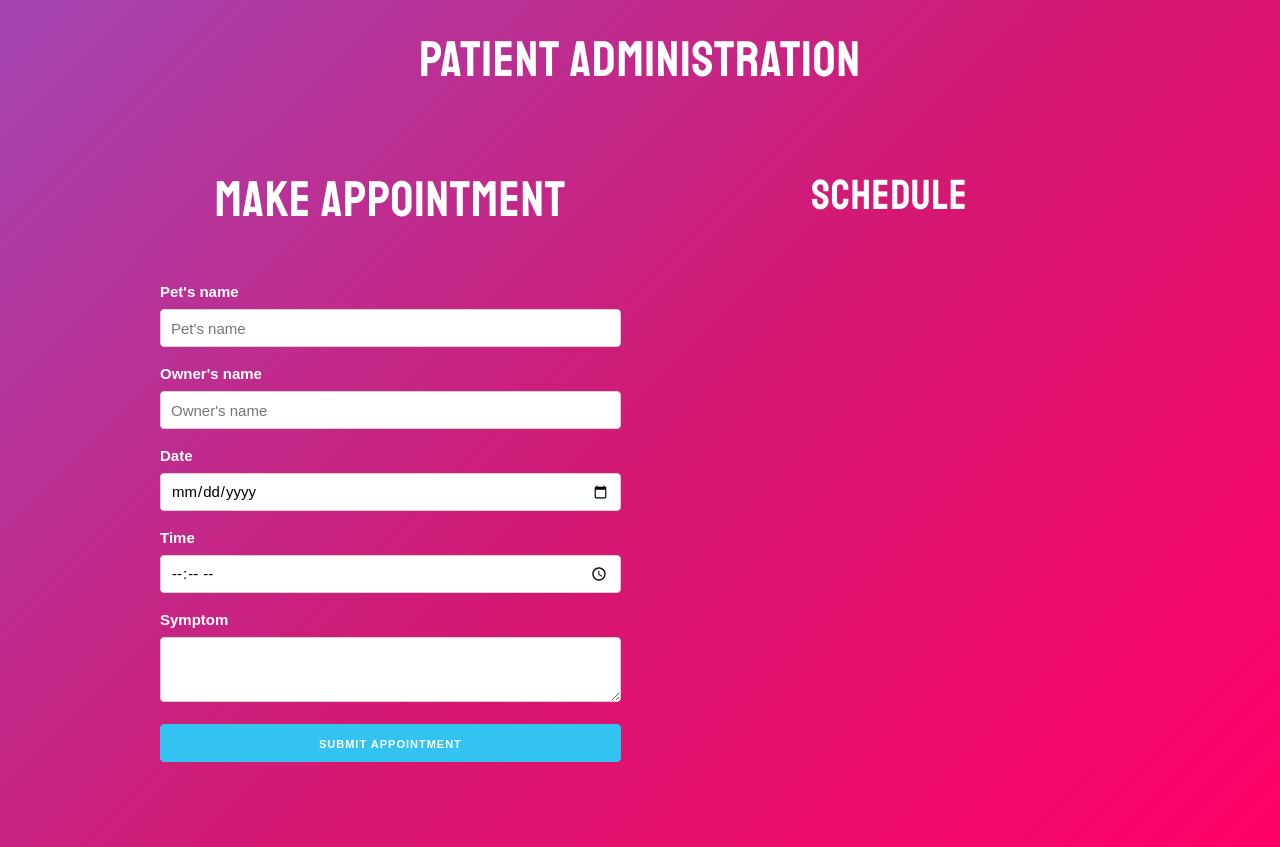
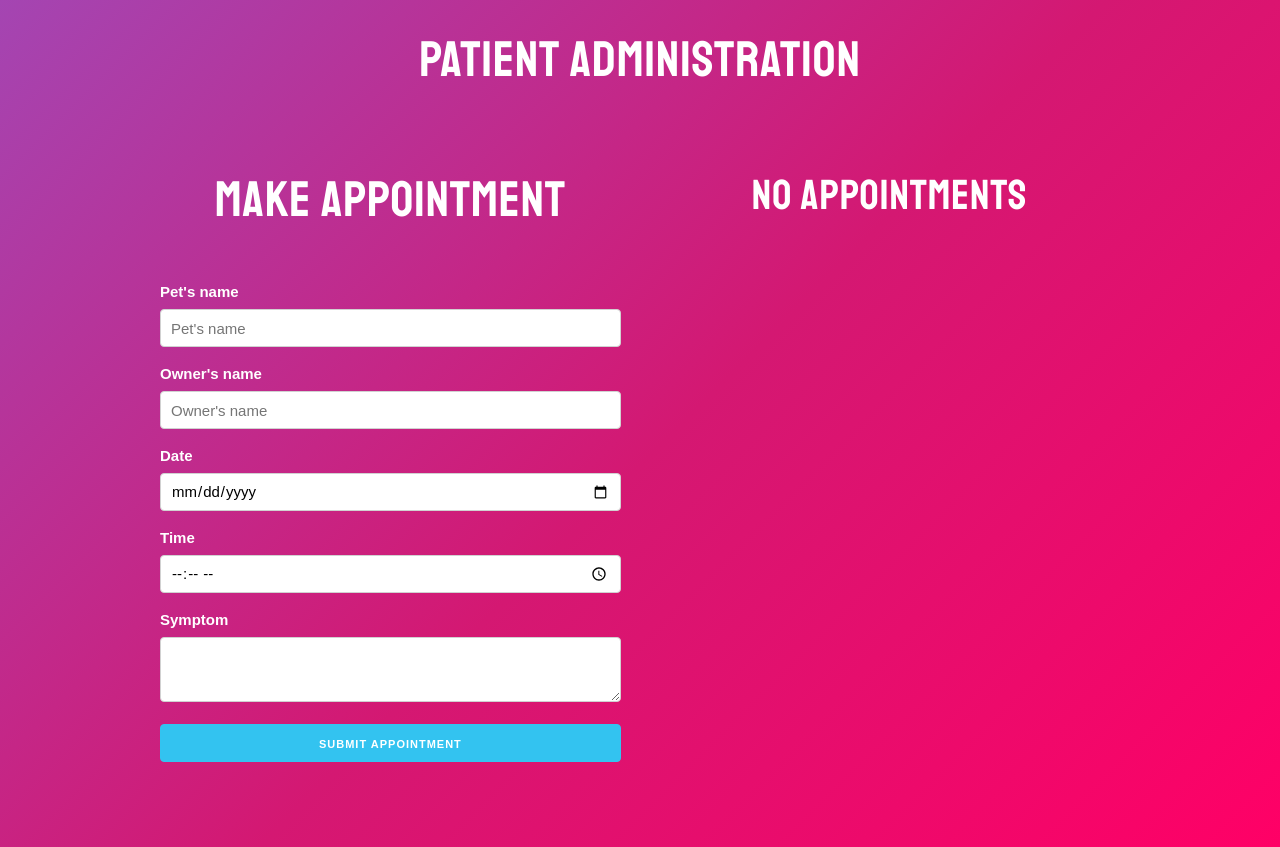
Before and after one commit to wmezadev/pet-appointment, a React (Create React App) app: page / in a window 1280 px wide. Built offline with nearby package versions, Linux system fonts and the light colour scheme.

Commit message:
Feat - add conditional message when no appointments on schedule

```diff
--- a/src/App.js
+++ b/src/App.js
@@ -17,6 +17,9 @@ function App() {
     setSchedule(newSchedule);
   }
 
+  // Conditional message
+  const title = schedule.length === 0 ? 'No appointments' : 'Schedule';
+
   return (
     <Fragment>
       <h1> Patient Administration </h1>
@@ -28,7 +31,7 @@ function App() {
             />
           </div>
           <div className="one-half column">
-            <h2>Schedule</h2>
+            <h2>{title}</h2>
             {
               schedule.map(appointment => (
                 <Appointment
```
